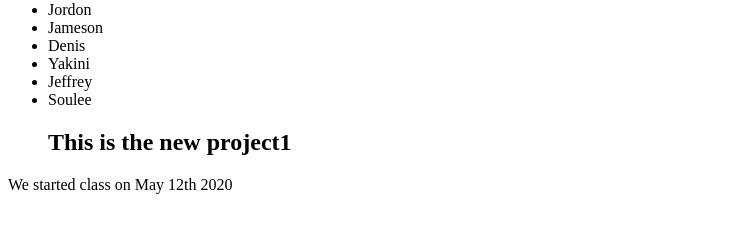
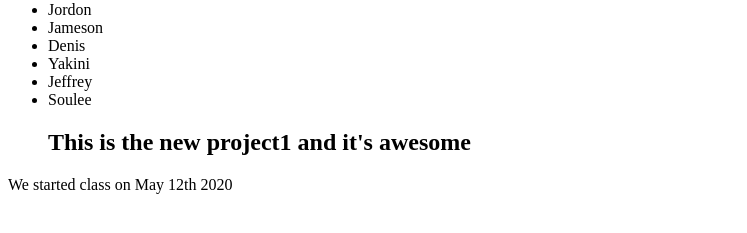
Before and after one commit to 00y-700/spaceexploration, a plain HTML site: page index.html in a window 1280 px wide. Shown: the part 79-312 px from the top of the page, without its empty margins (0-747 px from the left). Drawn offline with nearby package versions, Linux system fonts and the light colour scheme.

Commit message:
additional title H2

```diff
--- a/index.html
+++ b/index.html
@@ -17,7 +17,7 @@
         <li>Yakini</li>
         <li>Jeffrey</li>
         <li>Soulee</li>
-        <h2>This is the new project1</h2>
+        <h2>This is the new project1 and it's awesome</h2>
     </ul>
 
     <p>We started class on May 12th 2020</p>
```
